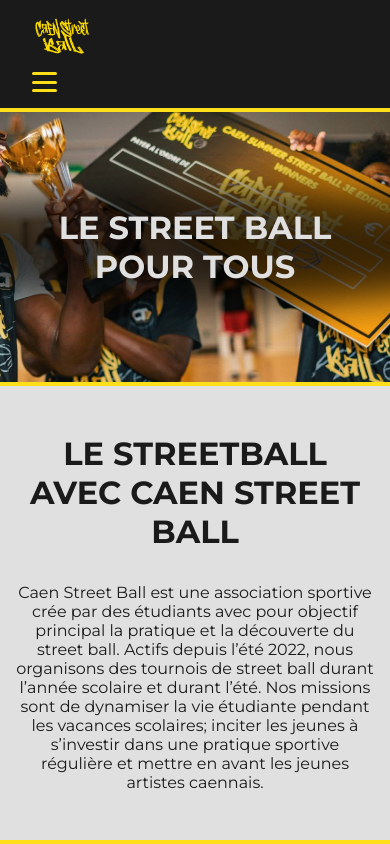
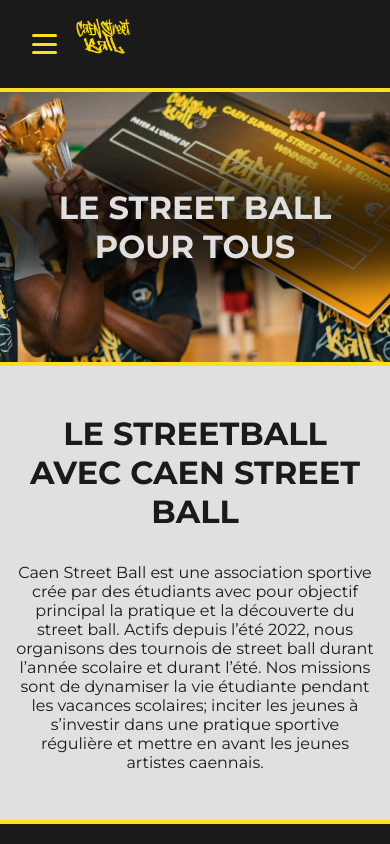
Before and after one commit to HM-Agency/CaenStreetBall, a plain HTML site: page index.html in a window 390 px wide. Shown: the top 844 px of the page. Drawn offline with Linux system fonts and the light colour scheme.

Commit message:
Update index.html

```diff
--- a/index.html
+++ b/index.html
@@ -12,14 +12,14 @@
         <body>
             <header>
                 <nav>
-                    <a href="index.html" class="logo"><img src="logo.png" alt="Caen Street Ball" height="40"></a>
-
-                    <div class="burger" id="burger">
-                        <div></div>
-                        <div></div>
-                        <div></div>
+                    <div class="nav-left">
+                        <div class="burger" id="burger">
+                            <div></div>
+                            <div></div>
+                            <div></div>
+                        </div>
+                        <a href="index.html" class="logo"><img src="logo.png" alt="Caen Street Ball" height="40"></a>
                     </div>
-
                     <ul id="menu">
                         <li><a href="notrehistoire.html">NOTRE HISTOIRE</a></li>
                         <li><a href="evenements.html">NOS ÉVÉNEMENTS</a></li>
```
